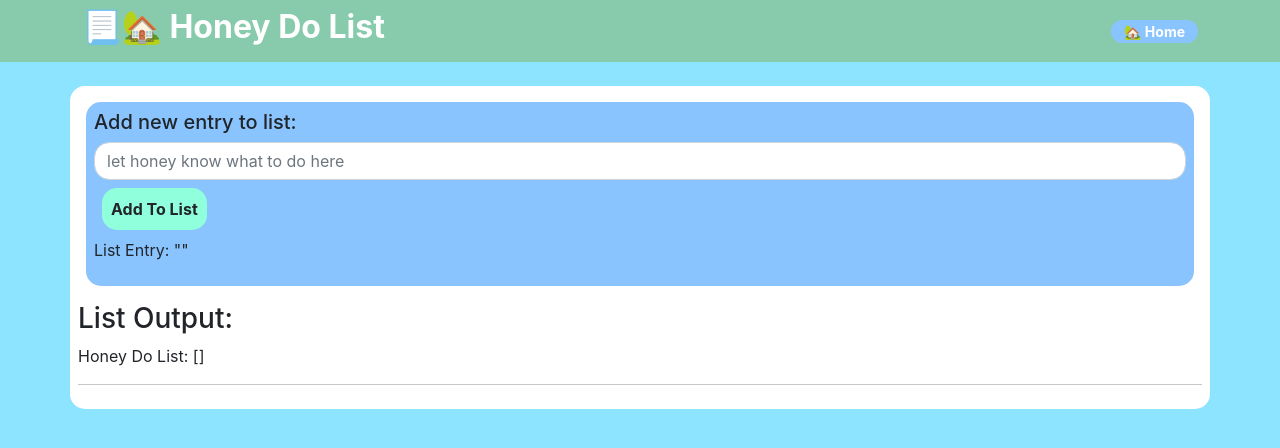
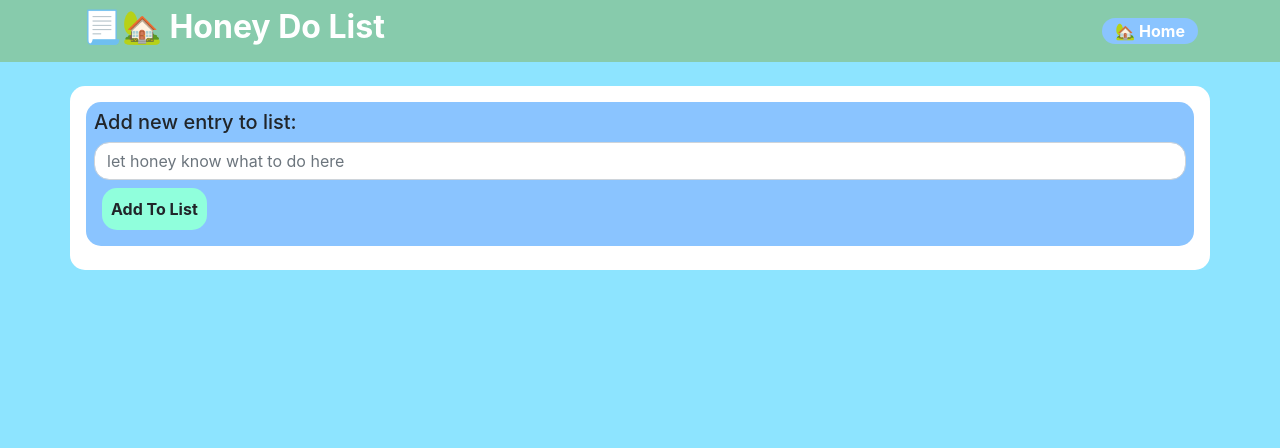
Before and after one commit to vircabading/MERN-React-FunctionalComponents-ToDoList-2308, a React (Create React App) app: page / in a window 1280 px wide. Shown: the top 448 px of the page. Built offline with nearby package versions, Linux system fonts and the light colour scheme.

Commit message:
remove console logs and JSON stringyfy

```diff
--- a/src/components/AddToListView.jsx
+++ b/src/components/AddToListView.jsx
@@ -44,7 +44,6 @@ const AddToListView = (props) => {
                     Add To List
                 </strong>
             </button>
-            <p>List Entry: { JSON.stringify(listEntry) }</p>
         </form>
     )
 }
--- a/src/components/ListOutputView.jsx
+++ b/src/components/ListOutputView.jsx
@@ -10,9 +10,6 @@ import RowComp from './RowComp';
 const ListOutputView = (props) => {
   return (
     <div className='mt-3' >
-      <h3>List Output:</h3>
-      <p>Honey Do List: {JSON.stringify(props.honeyDoList)}</p>
-      <hr />
         {
           props.honeyDoList.map((entry, i) =>
             <RowComp
--- a/src/components/NavBarView.jsx
+++ b/src/components/NavBarView.jsx
@@ -14,7 +14,7 @@ const NavBarView = () => {
                     <h2 >📃🏡<strong className='text-white'> Honey Do List</strong></h2>
                     {/* **** Link to The Root of the Site ******** */}
                         <a
-                            className='btn btn-sm round-btn bg-nav-button'
+                            className='btn round-btn bg-nav-button'
                             href='/' >
                             <strong className='text-white'>🏡 Home</strong>
                         </a>
```
